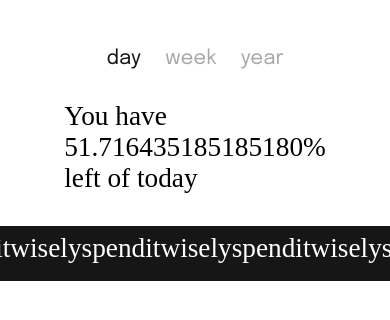
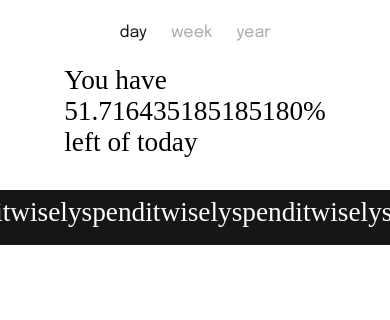
Before and after one commit to R0NFY/time-counter, a React (Vite) app: page / in a window 390 px wide. Shown: the top 320 px of the page. Built offline with nearby package versions, Linux system fonts and the light colour scheme; no server answers; a web font is replaced by a local one.

Commit message:
To decrease the size of navigation elements on mobile

```diff
--- a/src/components/Navbar/Navbar.scss
+++ b/src/components/Navbar/Navbar.scss
@@ -4,3 +4,8 @@ nav {
     gap: 1.5rem;
     justify-content: center;
 }
+@media (max-width: 768px) {
+    nav {
+        margin-top: 1.5rem;
+    }
+}
--- a/src/components/Percents/Percents.scss
+++ b/src/components/Percents/Percents.scss
@@ -24,7 +24,7 @@ $offset-from-top: -73px;
     .text-container {
         max-height: unset;
         font-size: clamp(1rem, 7vw, 5rem);
-        margin-top: 2rem;
+        margin-top: 1.5rem;
         max-width: 95%;
         grid-row: 1/2;
         margin-inline: auto;
--- a/src/components/Time/Time.scss
+++ b/src/components/Time/Time.scss
@@ -18,5 +18,5 @@ input {
 }
 
 @media (max-width: 768px) {
-    label { font-size: 1.25rem; }
+    label { font-size: 1rem; }
 }
```
